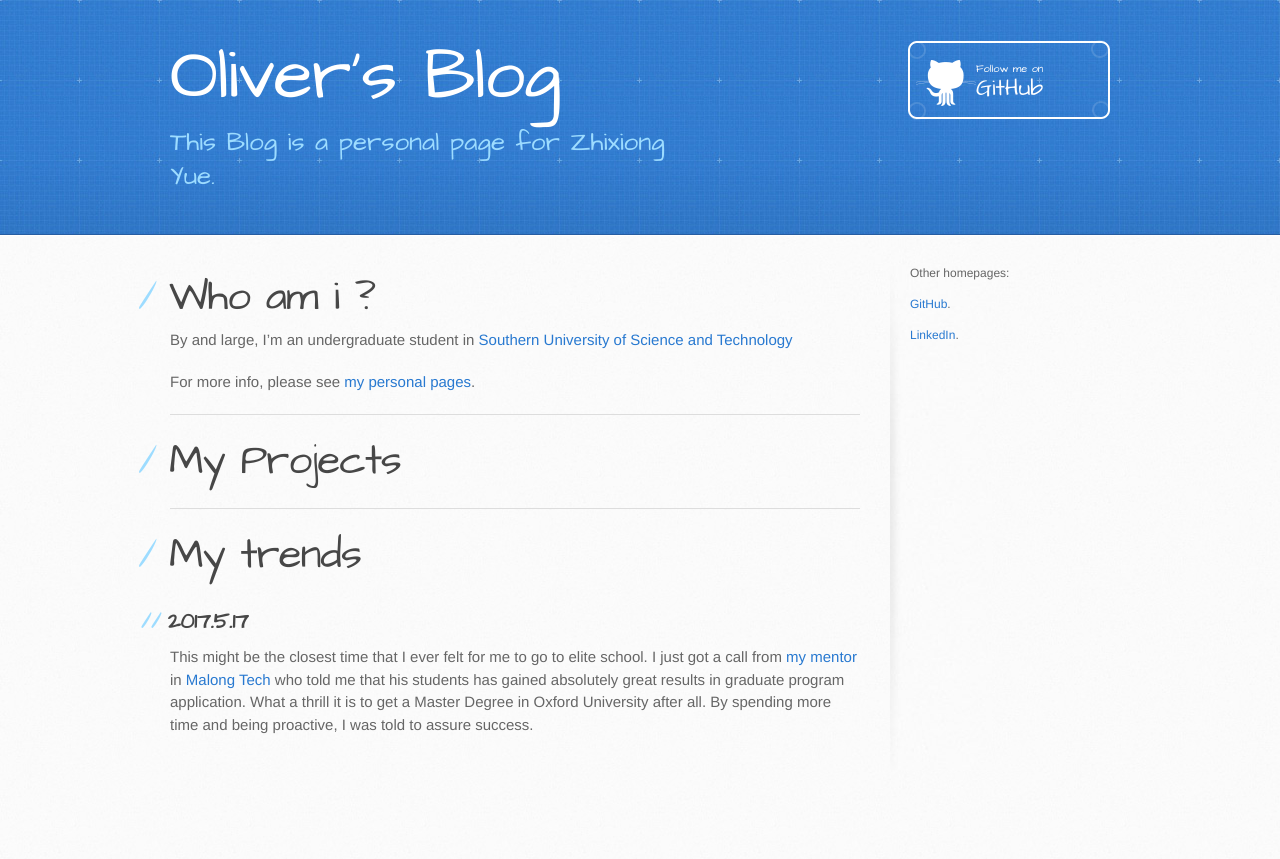
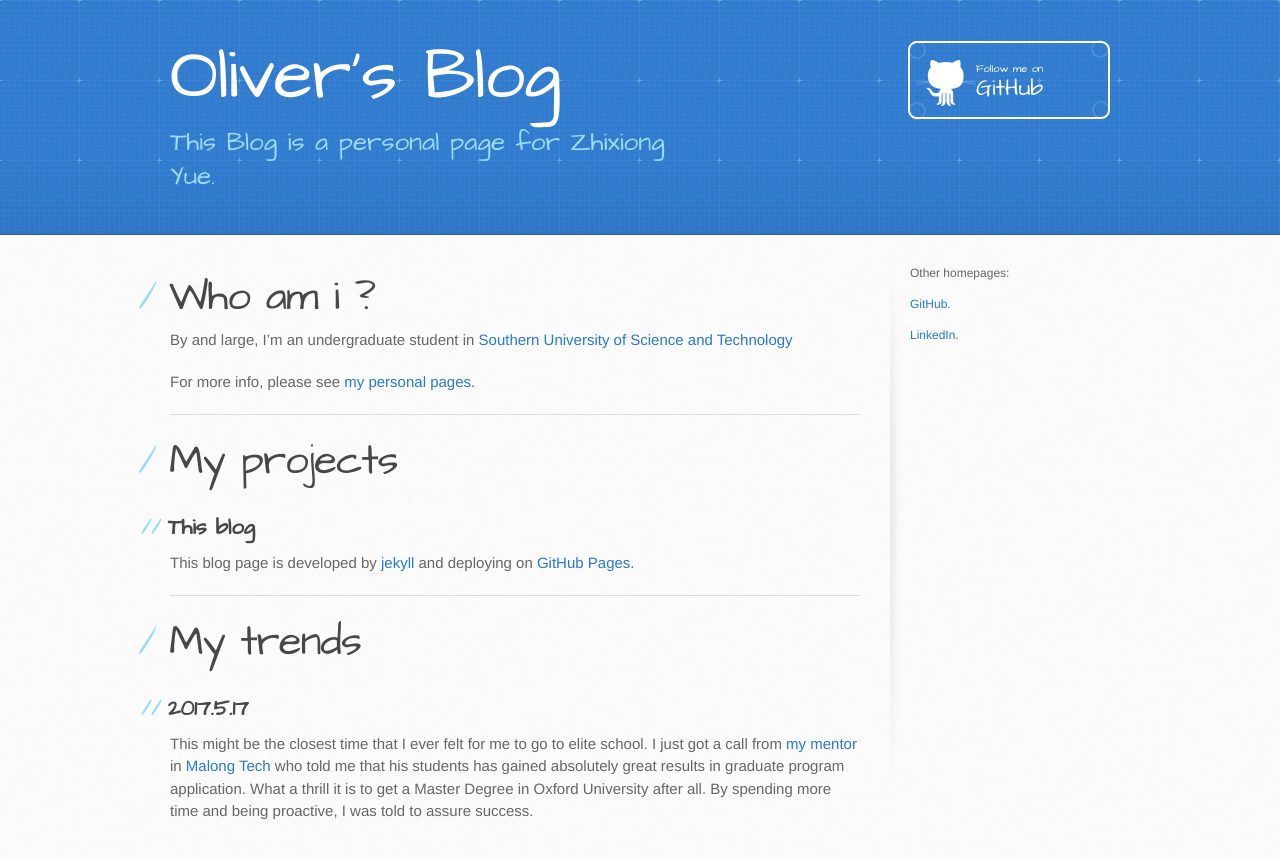
Before and after one commit to yuezhixiong/yuezhixiong.github.io, a Jekyll site: the page built from index.md, in a window 1280 px wide. Shown: the top 859 px of the page. Built offline with Jekyll 4.4.1, drawn with Linux system fonts in a browser that asks for light colours; our own code applies the rules of GitHub Pages for plain Markdown files.

Commit message:
tracking id UA-99330599-1

```diff
--- a/_config.yml
+++ b/_config.yml
@@ -1,5 +1,5 @@
 title: Oliver's Blog
 description: This Blog is a personal page for Zhixiong Yue.
 show_downloads: false
-google_analytics:
+google_analytics: UA-99330599-1
 theme: jekyll-theme-architect
--- a/index.md
+++ b/index.md
@@ -11,7 +11,10 @@ For more info, please see [my personal pages](./personal-page).
 
 * * *
 
-# [](#header-1)My Projects
+# [](#header-1)My projects
+
+## [](#header-2)This blog
+This blog page is developed by [jekyll](http://jekyll.com.cn/) and deploying on [GitHub Pages](https://pages.github.com/).
 
 * * *
 
```
